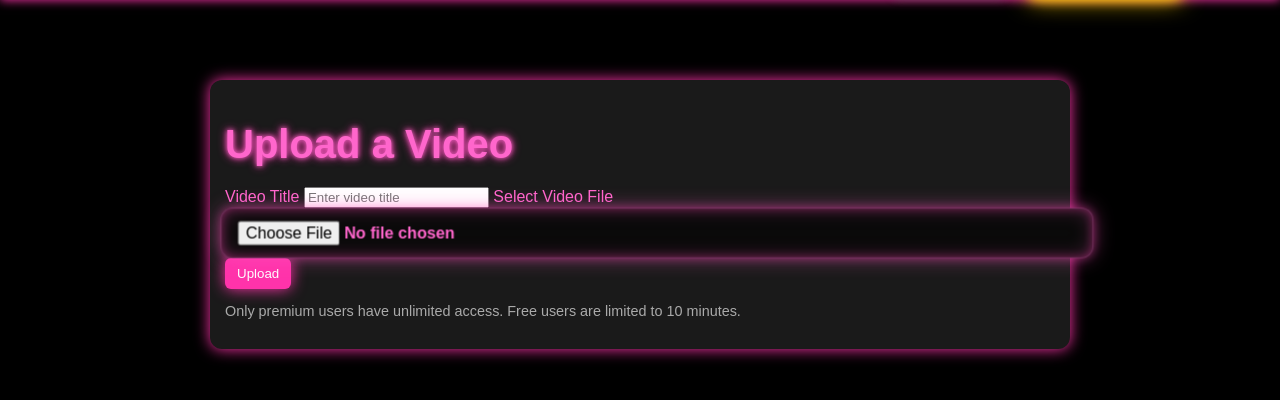
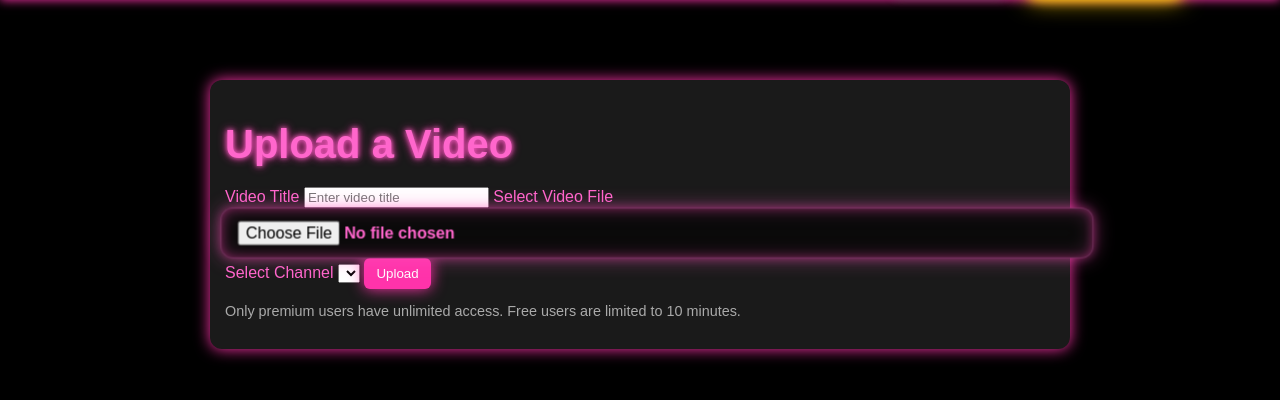
Before and after one commit to Mr-A-Hacker/BuzzTube2, a Flask app: page /upload in a window 1280 px wide. Shown: the part 39-439 px from the top of the page. Run offline with Flask 3, Linux system fonts and the light colour scheme; a user stored in the database is signed in; data comes from the database, SQL or seed files in the repository; data that the repository does not hold is empty.

Commit message:
Update upload.html

```diff
--- a/templates/upload.html
+++ b/templates/upload.html
@@ -14,6 +14,14 @@
       <label for="file">Select Video File</label>
       <input type="file" id="file" name="file" accept="video/*" required>
 
+      <!-- ⭐ Channel Selection -->
+      <label for="channel_id">Select Channel</label>
+      <select id="channel_id" name="channel_id" required>
+        {% for channel in channels %}
+          <option value="{{ channel.id }}">{{ channel.name }}</option>
+        {% endfor %}
+      </select>
+
       <!-- Submit -->
       <button type="submit" class="btn">Upload</button>
     </form>
```
